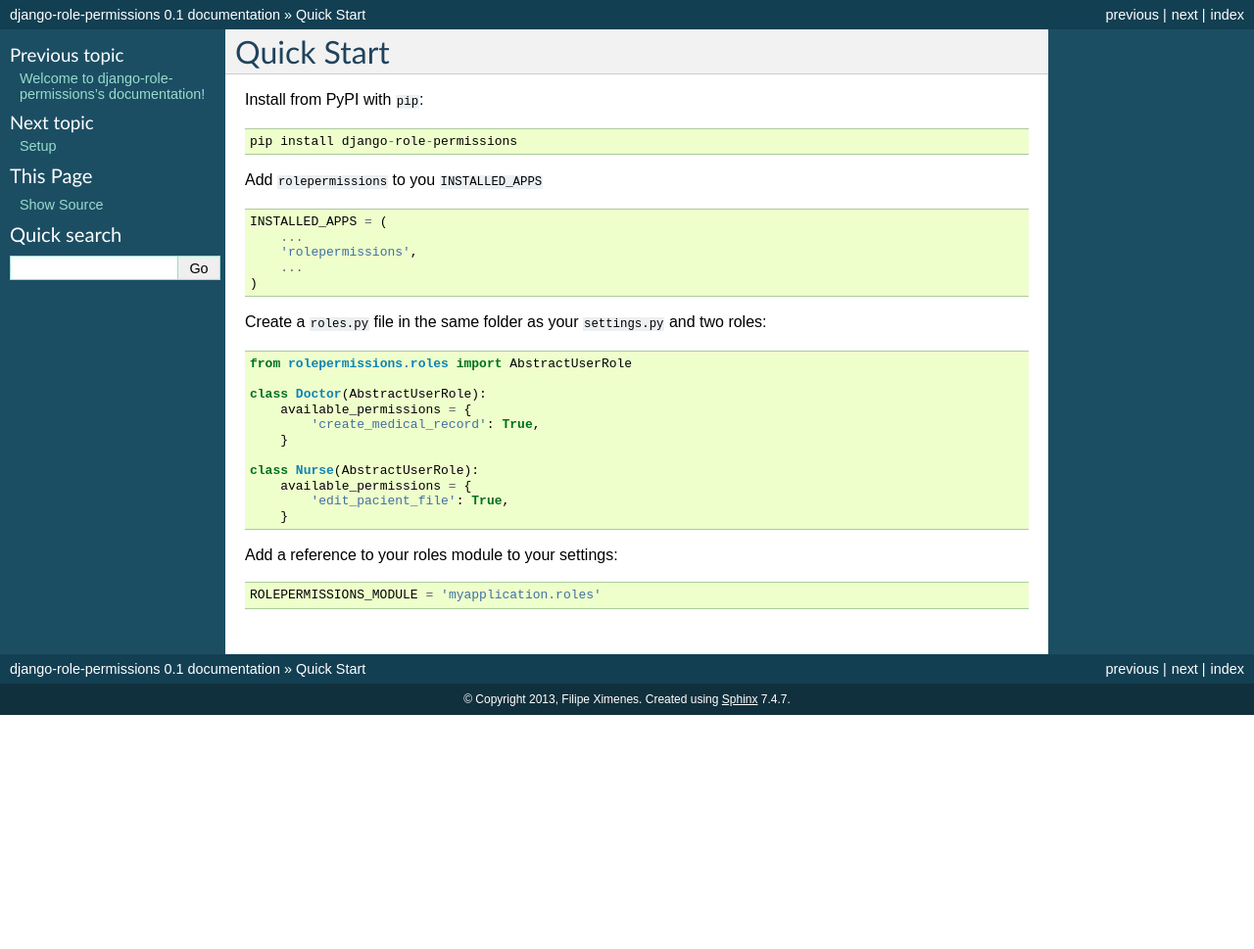
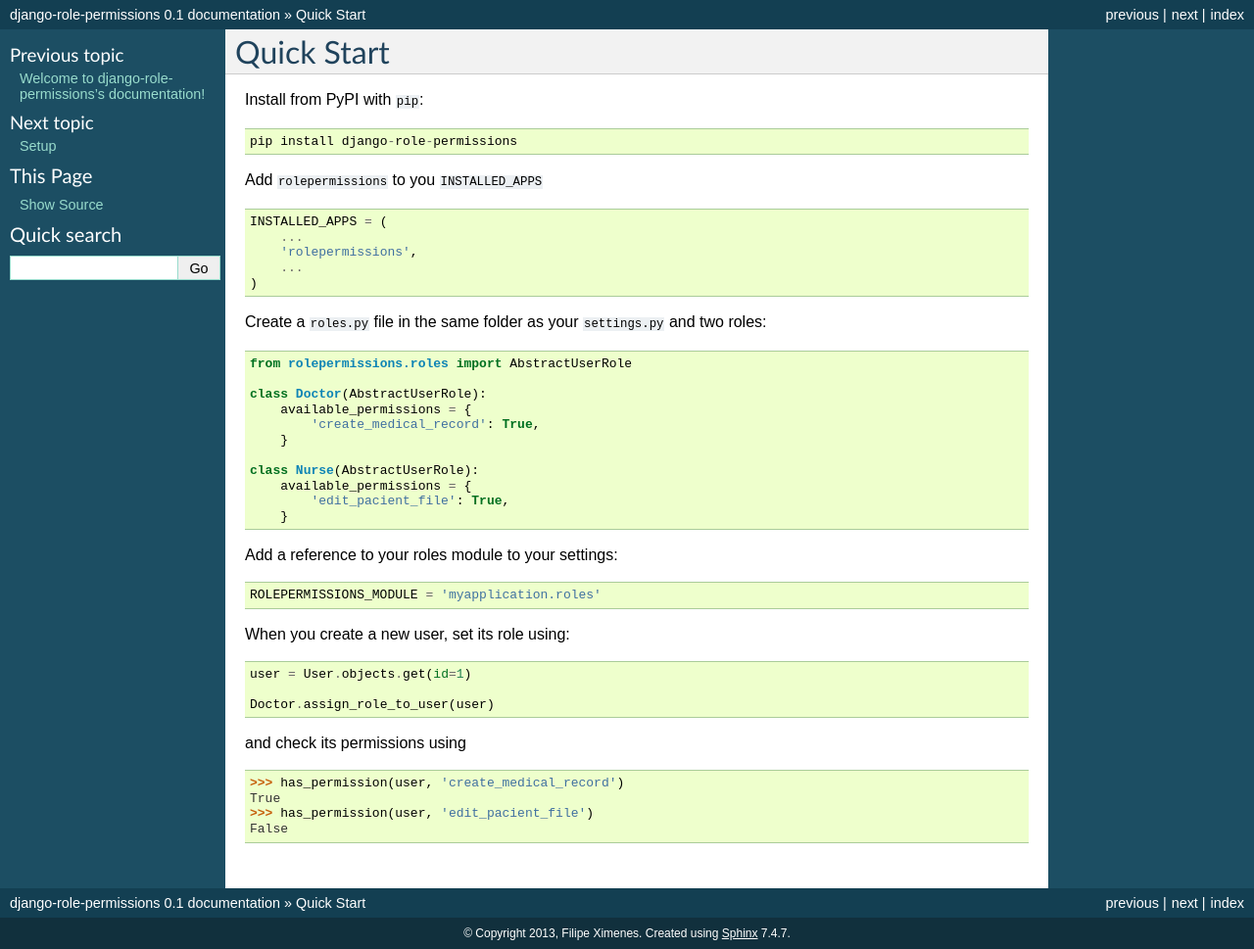
Before and after one commit to vintasoftware/django-role-permissions, a Sphinx documentation site: the page built from docs/quickstart.rst, in a window 1280 px wide. Shown: the whole page at 98% size. Built offline with Sphinx 7.4.7, drawn with Linux system fonts in a browser that asks for light colours; before the commit the page ends 900 px from its top, so only the background shows below that.

Commit message:
improving quickstart

```diff
--- a/docs/quickstart.rst
+++ b/docs/quickstart.rst
@@ -39,3 +39,20 @@
 .. code-block:: python
 
     ROLEPERMISSIONS_MODULE = 'myapplication.roles'
+
+When you create a new user, set its role using:
+
+.. code-block:: python
+
+    user = User.objects.get(id=1)
+
+    Doctor.assign_role_to_user(user)
+
+and check its permissions using
+
+.. code-block:: python
+
+    >>> has_permission(user, 'create_medical_record')
+    True
+    >>> has_permission(user, 'edit_pacient_file')
+    False
```
